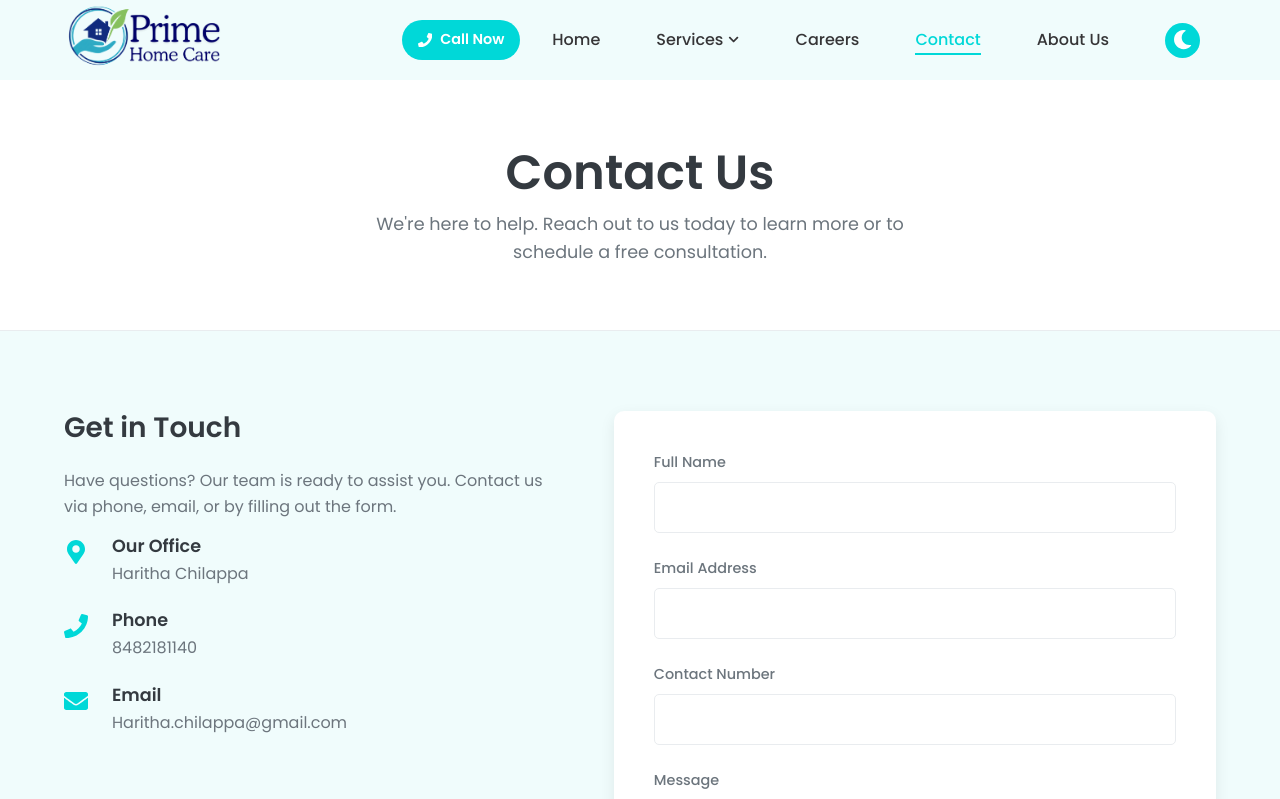
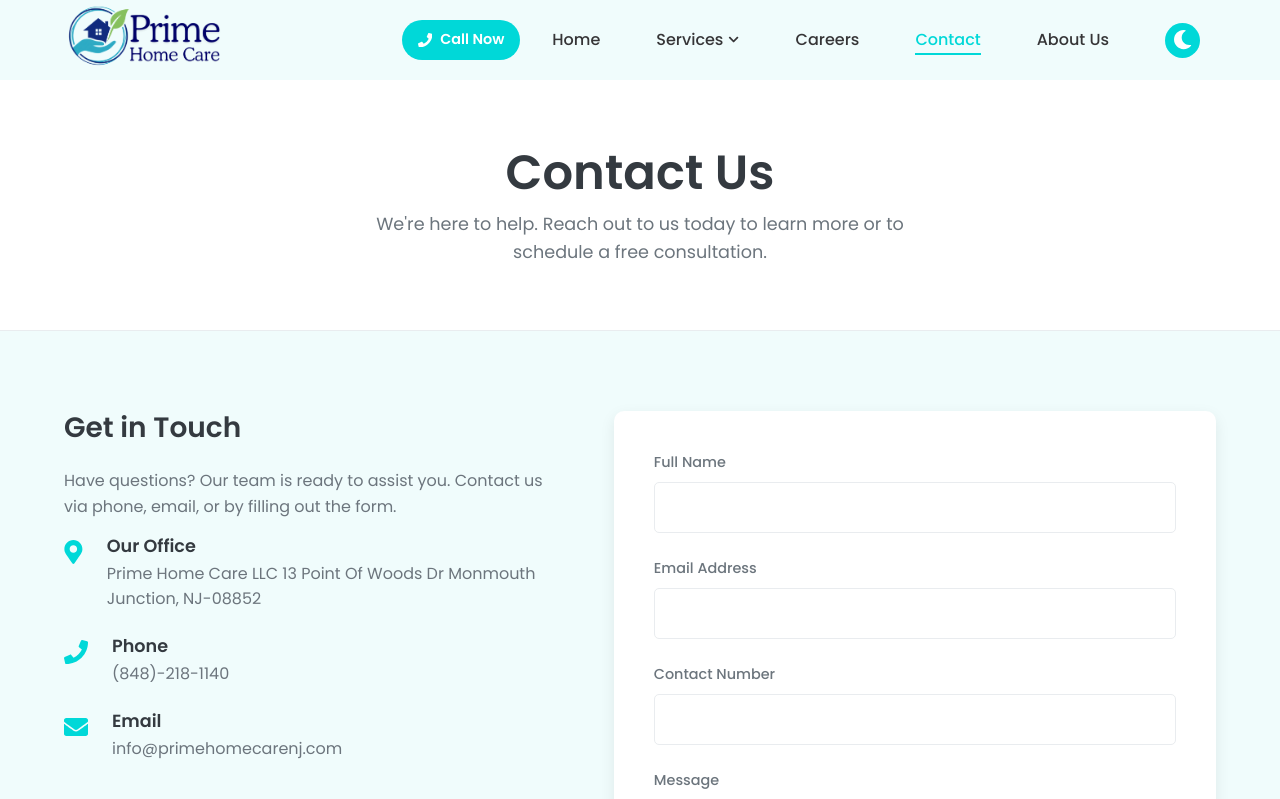
Before and after one commit to jonal-suthar-projects/Prime-Home-Care, a React (Vite) app: page /contact in a window 1280 px wide. Shown: the top 799 px of the page. Built offline with nearby package versions, Linux system fonts and the light colour scheme.

Commit message:
contact page udpate

```diff
--- a/src/components/Navbar/Navbar.jsx
+++ b/src/components/Navbar/Navbar.jsx
@@ -78,7 +78,7 @@ const Navbar = ({ toggleTheme, currentTheme }) => {
         </NavLogo>
 
         <NavRightWrapper>
-          <NavCallButton href="tel:+1 (201) 336-2061">
+          <NavCallButton href="tel:+1 (848)-218-1140">
             <FaPhone />
             <span className="call-text">Call Now</span>
           </NavCallButton>
--- a/src/pages/Contact.jsx
+++ b/src/pages/Contact.jsx
@@ -203,7 +203,9 @@ const Contact = () => {
                 <FaMapMarkerAlt />
                 <div>
                   <h4>Our Office</h4>
-                  <p>Haritha Chilappa</p>
+                  <p>Prime Home Care LLC
+                    13 Point Of Woods Dr
+                    Monmouth Junction, NJ-08852</p>
                   {/* <p>123 Care Street, Suite 456<br />Anytown, USA 12345</p> */}
                 </div>
               </InfoItem>
@@ -212,7 +214,7 @@ const Contact = () => {
                 <FaPhone />
                 <div>
                   <h4>Phone</h4>
-                  <p><a href="tel:+1 (201) 336-2061">8482181140</a></p>
+                  <p><a href="tel:+1 (201) 336-2061"> (848)-218-1140</a></p>
                 </div>
               </InfoItem>
 
@@ -220,7 +222,7 @@ const Contact = () => {
                 <FaEnvelope />
                 <div>
                   <h4>Email</h4>
-                  <p><a href="mailto:info@primehomecare.com">Haritha.chilappa@gmail.com</a></p>
+                  <p><a href="mailto:info@primehomecarenj.com">info@primehomecarenj.com</a></p>
                 </div>
               </InfoItem>
             </ContactInfo>
```
